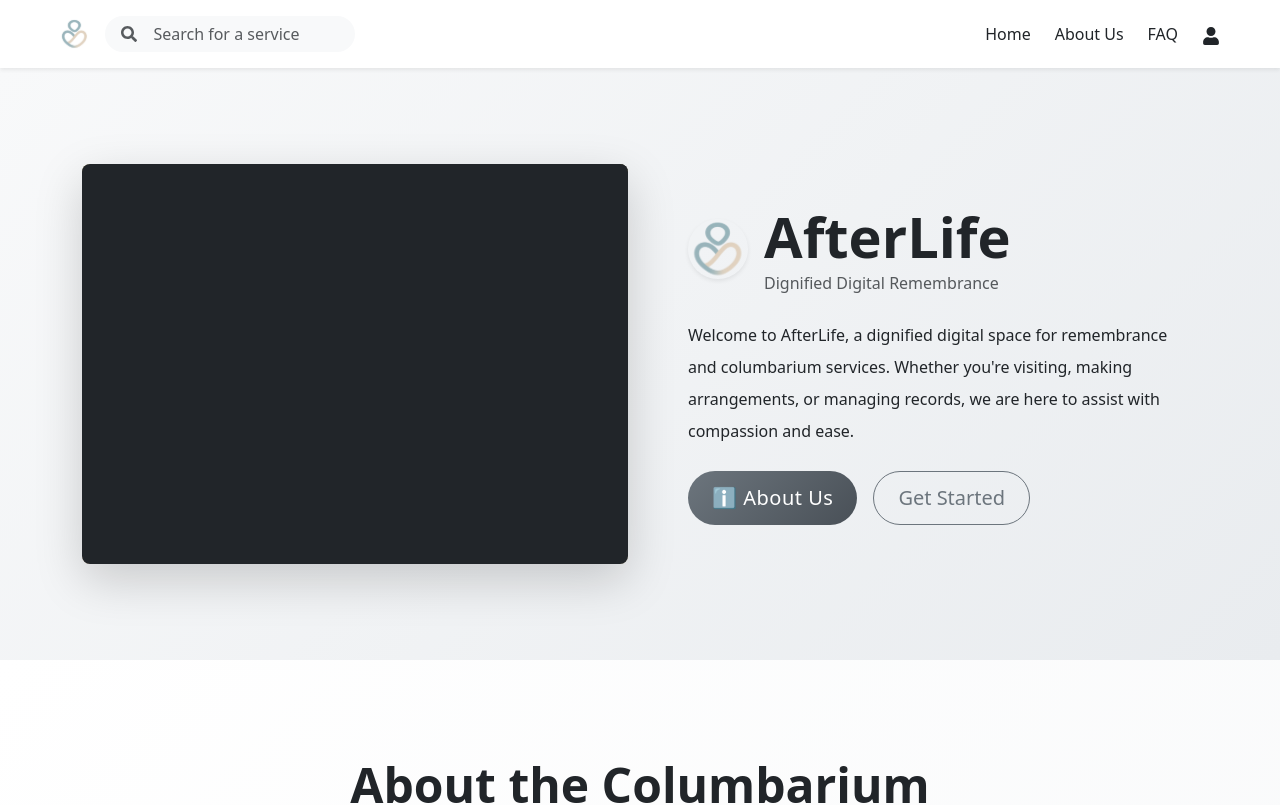
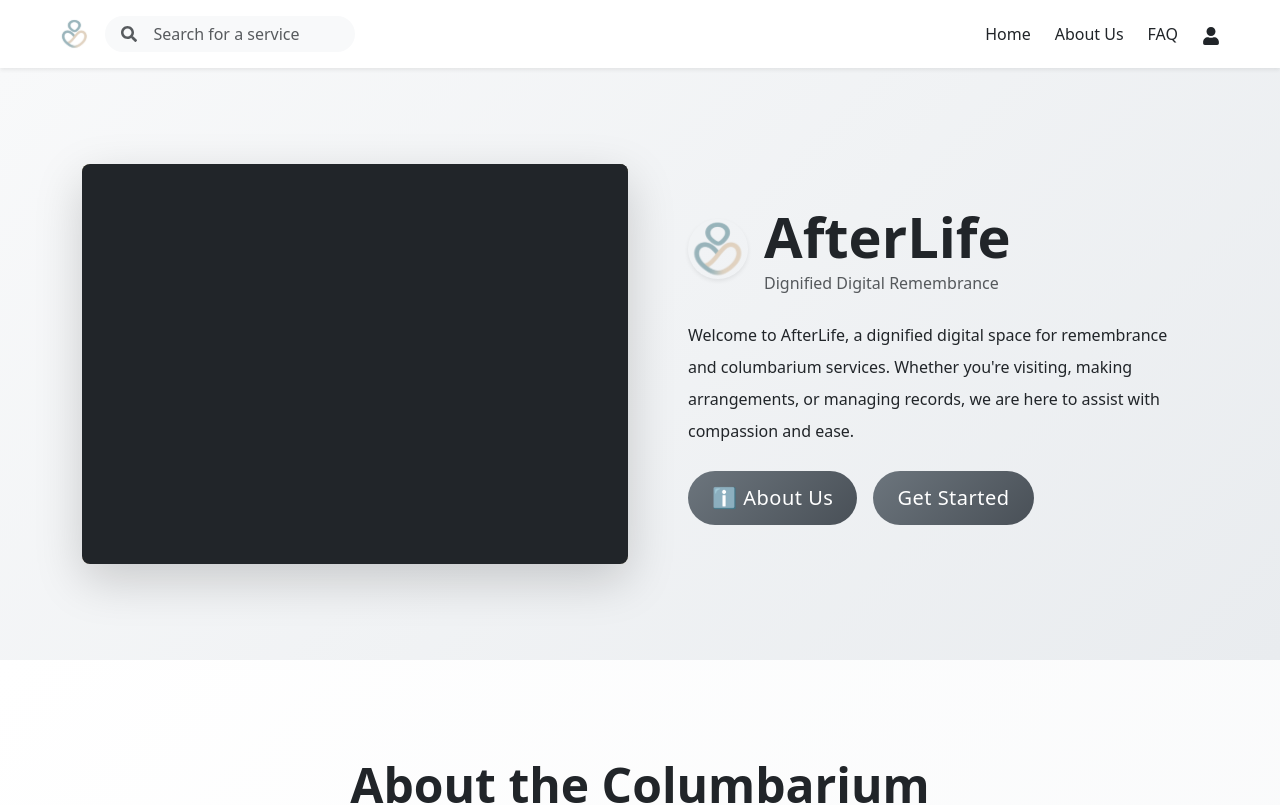
Before and after one commit to 2303511/afterlife, a React (Create React App) app in the folder client/: page / in a window 1280 px wide. Shown: the top 805 px of the page. Built offline with nearby package versions, Linux system fonts and the light colour scheme.

Commit message:
update getting started button in landing page

```diff
--- a/client/src/pages/Main/LandingPage.js
+++ b/client/src/pages/Main/LandingPage.js
@@ -142,7 +142,7 @@ export default function HomePage() {
 								<button className="btn btn-elegant btn-lg rounded-pill px-4">
 									ℹ️ About Us
 								</button>
-								<button className="btn btn-outline-secondary btn-lg rounded-pill px-4">
+								<button className="btn btn-elegant btn-lg rounded-pill px-4">
 									Get Started
 								</button>
 							</div>
```
